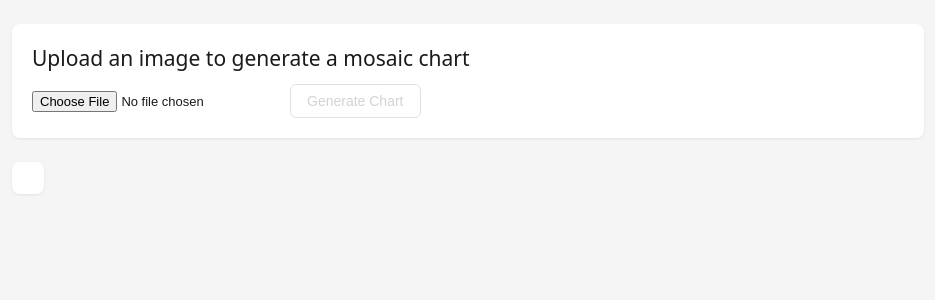
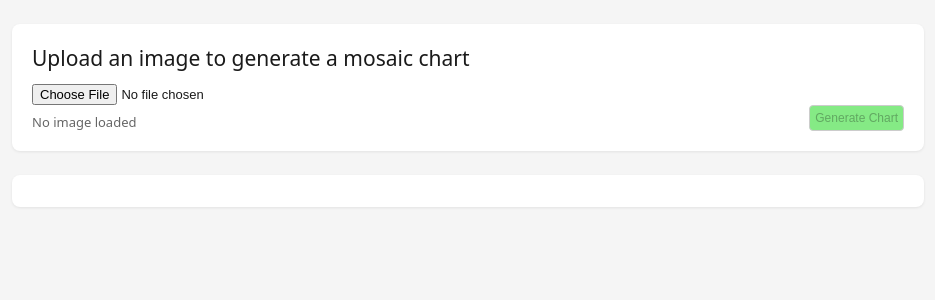
Before and after one commit to cjbates02/MosaicPatternGenerator, a React (Vite) app in the folder client/: page / in a window 1280 px wide. Shown: the top 300 px of the page, without its empty margins (172-1107 px from the left). Built offline with nearby package versions, Linux system fonts and the light colour scheme.

Commit message:
style tweaks.

```diff
--- a/client/src/Home.module.css
+++ b/client/src/Home.module.css
@@ -28,12 +28,12 @@
   font-size: 13px;
 }
 
-.uploadActions button {
-  padding: 0.5rem 1rem;
-  font-size: 14px;
+.uploadFooterContainer button {
+  padding: 5px;
+  font-size: 12px;
   border: 1px solid #ccc;
-  border-radius: 6px;
-  background: #fff;
+  border-radius: 4px;
+  background: #85ea85;
   cursor: pointer;
 }
 
@@ -65,4 +65,10 @@
   box-shadow: 0 1px 3px rgba(0, 0, 0, 0.08);
   overflow: auto;
   display: inline-block;
+  width: 100%;
 }
+
+.uploadFooterContainer {
+  display: flex;
+  justify-content: space-between;
+}
--- a/client/src/Home.tsx
+++ b/client/src/Home.tsx
@@ -40,10 +40,13 @@ function Home() {
         <h2 className={styles.uploadTitle}>Upload an image to generate a mosaic chart</h2>
         <div className={styles.uploadActions}>
           <input type="file" accept="image/*" onChange={handleFileChange} />
+        </div>
+        {error && <div className={styles.error} role="alert">{error}</div>}
+        <div className={styles.uploadFooterContainer}>
+        {image && <p className={styles.meta}>Loaded: {image.naturalWidth}×{image.naturalHeight}</p>}
+        {!image && <p className={styles.meta}>No image loaded</p>}
           <button onClick={handleGenerate} disabled={!image}>Generate Chart</button>
         </div>
-        {error && <div className={styles.error} role="alert">{error}</div>}
-        {image && <p className={styles.meta}>Loaded: {image.naturalWidth}×{image.naturalHeight}</p>}
       </div>
       <div className={styles.mosaicContainer} id="mosaic-container">
         {mosaic.map((row, index) => (
--- a/client/src/components/Row/Row.module.css
+++ b/client/src/components/Row/Row.module.css
@@ -3,8 +3,13 @@
   flex-direction: row;
   gap: 1px;
   margin-bottom: 1px;
+  justify-content: center;
 }
 
 .row:last-child {
   margin-bottom: 0;
 }
+
+.bodyRows {
+    display: flex;
+}
--- a/client/src/components/Row/Row.tsx
+++ b/client/src/components/Row/Row.tsx
@@ -5,11 +5,13 @@ export default function Row({ mosaicRow }: { mosaicRow: string[] }) {
     const cells = mosaicRow.slice(1, -1).map((cell, index) => {
         return <Cell key={index} cellContent={cell} />
     });
-    cells.unshift(<Cell key={0} cellContent={mosaicRow[0]} />);
-    cells.push(<Cell key={cells.length} cellContent={mosaicRow[-1]} />);
     return (
         <div className={styles.row}>
-            {cells}
+            <Cell cellContent={mosaicRow[0]}/>
+            <div className={styles.bodyRows}>
+                {cells}
+            </div>
+            <Cell cellContent={mosaicRow[mosaicRow.length - 1]}/>
         </div>
     )
 }
```
